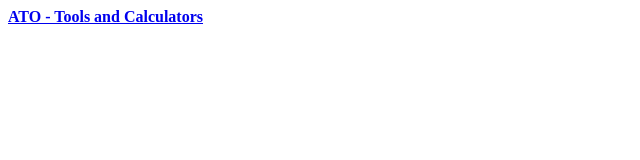
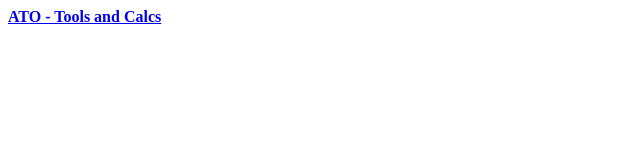
Before and after one commit to trajan-dev/test, a plain HTML site: page index.html in a window 1280 px wide. Shown: the full height of the page, 0-640 px from the left. Drawn offline with Linux system fonts and the light colour scheme.

Commit message:
Update index.html

```diff
--- a/index.html
+++ b/index.html
@@ -1 +1 @@
-<b><a href="https://www.ato.gov.au/calculators-and-tools">ATO - Tools and Calculators</a></b>
+<b><a href="https://www.ato.gov.au/calculators-and-tools">ATO - Tools and Calcs</a></b>
```
